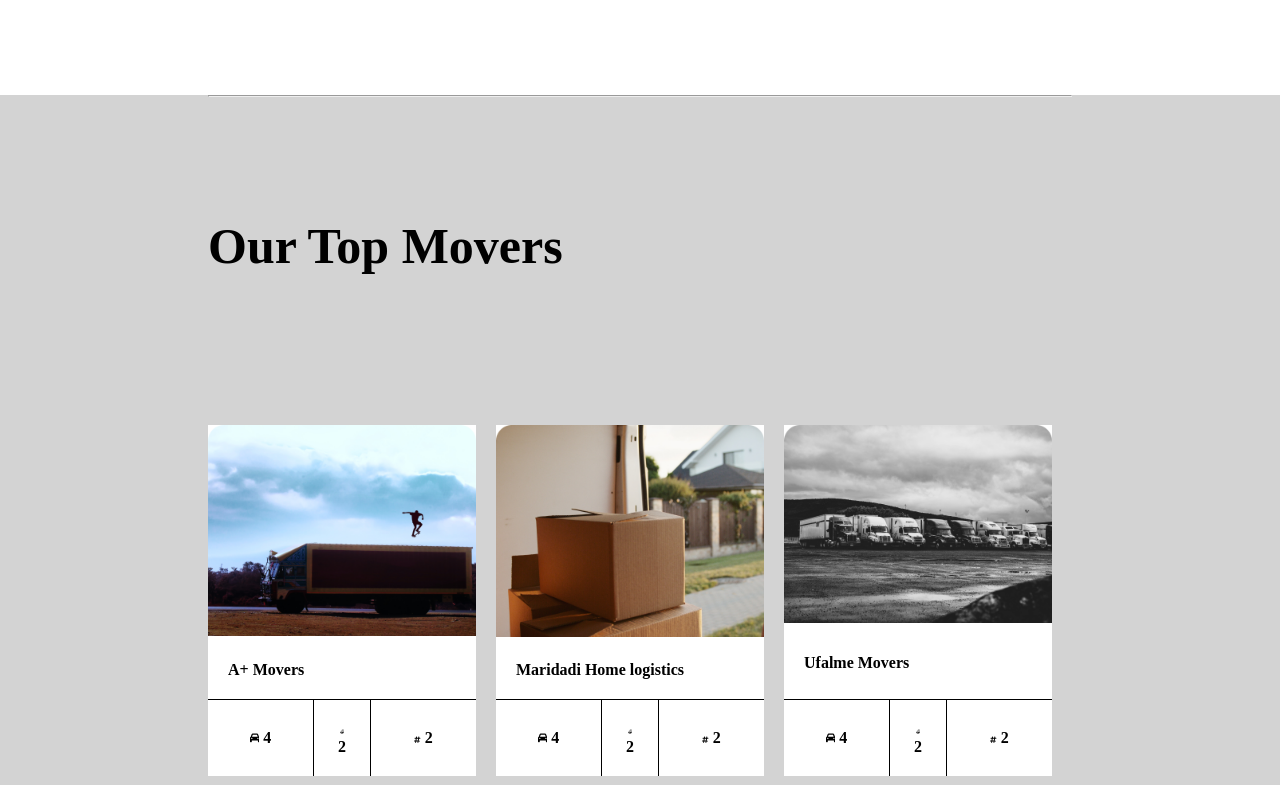
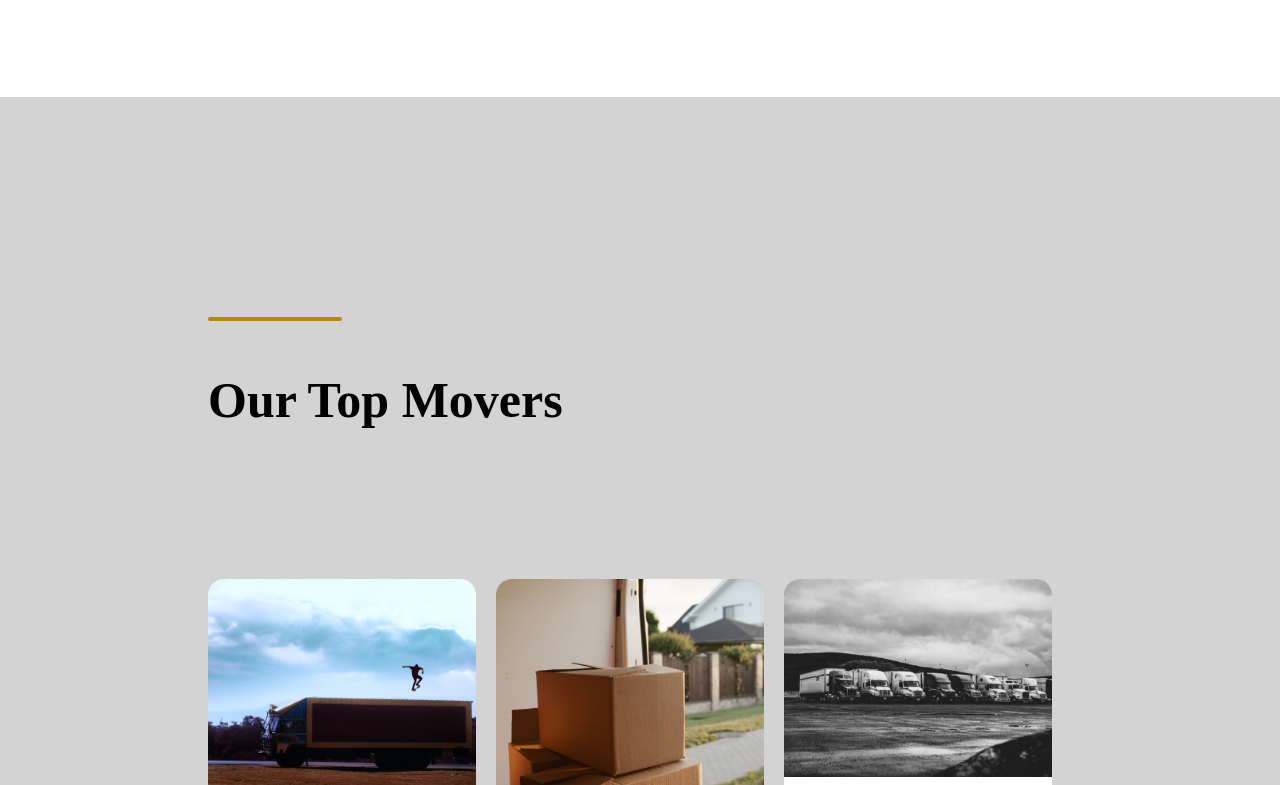
Before and after one commit to Maiyoj/Quick-Movers-Websites, a plain HTML site: page index.html in a window 1280 px wide. Shown: the part 1427-2212 px from the top of the page. Drawn offline with Linux system fonts and the light colour scheme.

Commit message:
update home page headings

```diff
--- a/Assests/css/style.css
+++ b/Assests/css/style.css
@@ -86,6 +86,10 @@ body{
     width: 80%;
     height: 100%;
 }
+hr{
+    border: 2px solid darkgoldenrod;
+    border-radius: 2px;
+}
 
 .about .content{
     align-items: center;
@@ -119,7 +123,7 @@ body{
 .about .content hr{
     width: 25%;
     margin-bottom: 10px;
-     stroke: #FAFF00;
+
 }
 
 
@@ -137,6 +141,13 @@ body{
     padding-top: 120px;
     padding-bottom: 150px;
     font-size: 50px;
+}
+
+.container hr{
+margin-top: 100px;
+width: 15%;
+margin-bottom: 50px;
+
 }
 
 .row{
@@ -157,6 +168,7 @@ body{
     flex-direction: column;
     justify-content: space-between;
     background-color: white;
+    border-radius: 6%;
 
 }
 .img{
--- a/index.html
+++ b/index.html
@@ -48,8 +48,10 @@
     <!-- Movers Section-->
     <section id="secmovers">
         <div class="container">
-        <hr>
-        <h1>Our Top Movers</h1>
+
+        <div>
+        <h1> <hr>Our Top Movers</h1>
+        </div>
         <div class="row">
             <div class="column">
                 <div class="img">
```
